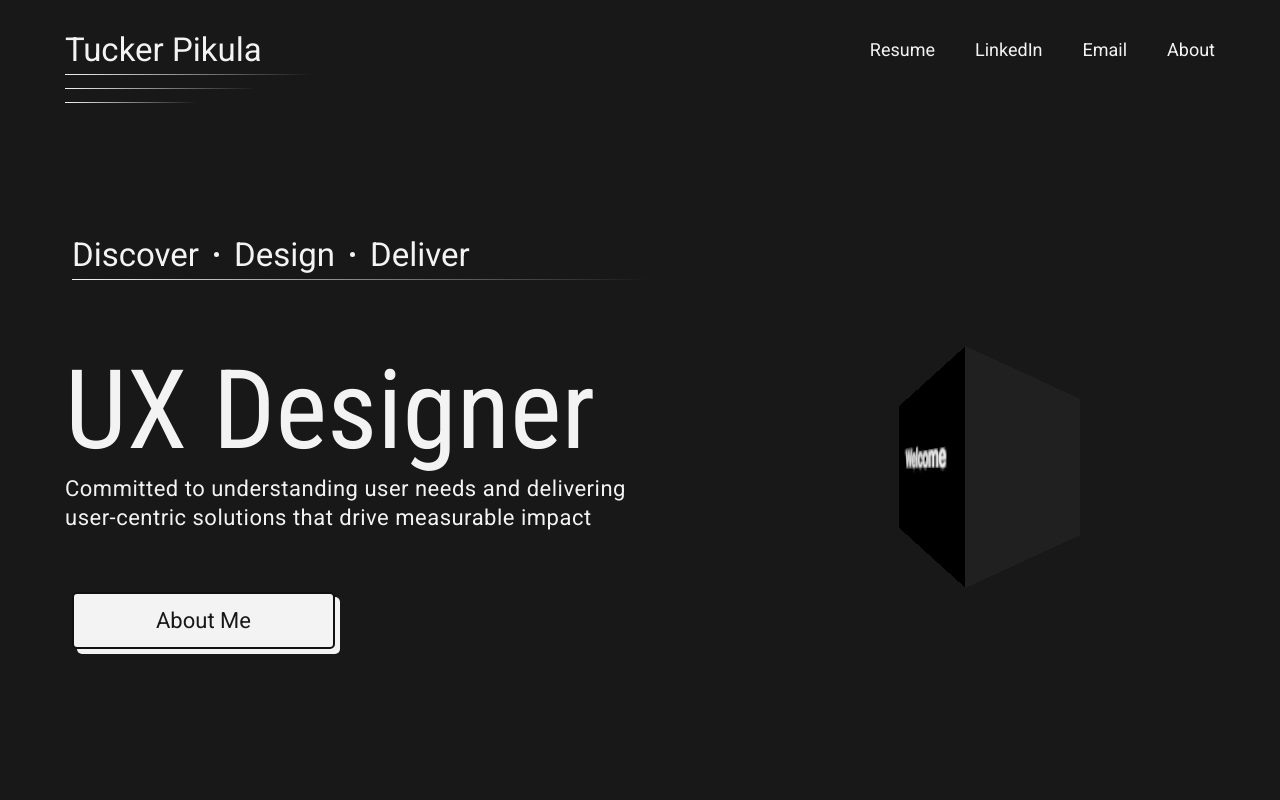
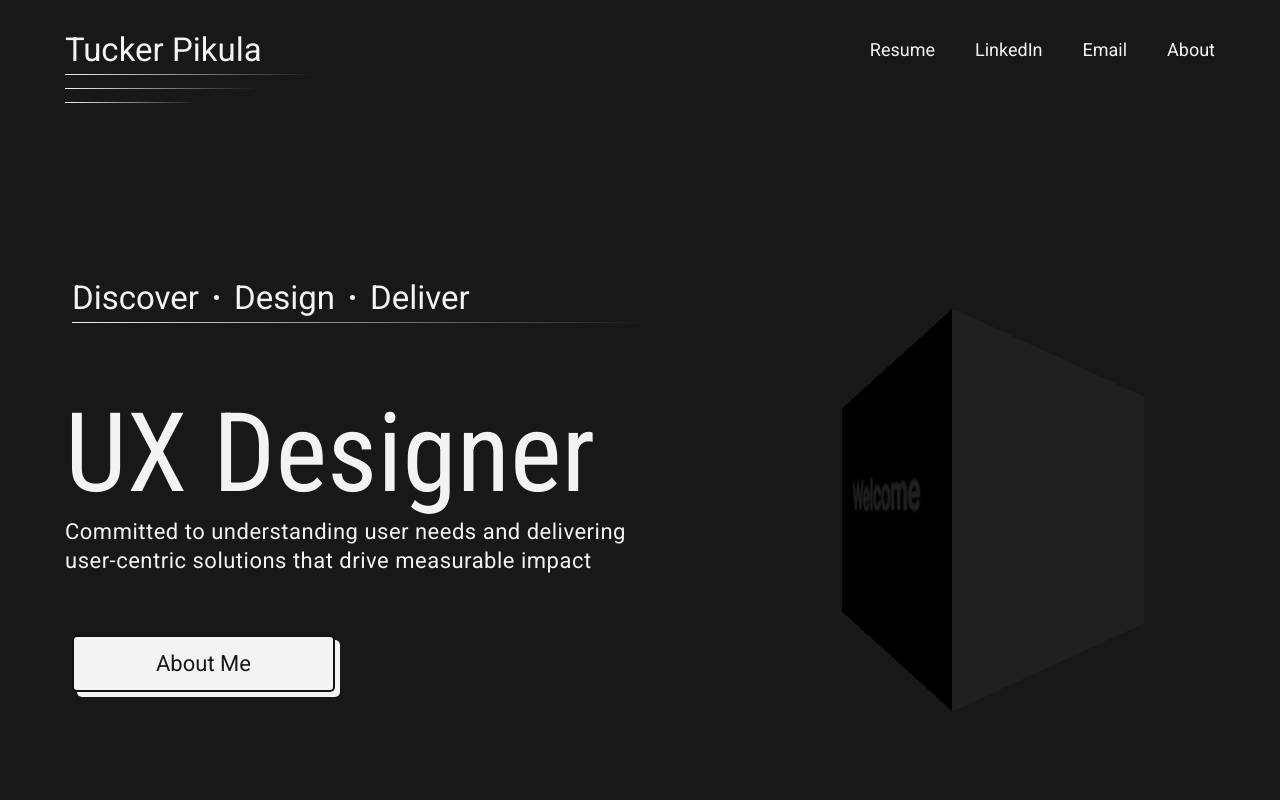
Before and after one commit to tuckerpikula/portfolio, a plain HTML site: page index.html in a window 1280 px wide. Shown: the top 800 px of the page. Drawn offline with nearby package versions, Linux system fonts and the light colour scheme.

Commit message:
3d cube media query sizing

```diff
--- a/about.html
+++ b/about.html
@@ -114,7 +114,7 @@
 
     </div>
 
-     <script type="module" src="app.js"></script>
+     <script type="module" src="about.js"></script>
 </body>
 
 </html>
--- a/app.js
+++ b/app.js
@@ -40,8 +40,8 @@ window.addEventListener('load', () => {
         new THREE.MeshBasicMaterial({ color: 0x202020 }), // Left side
         new THREE.MeshBasicMaterial({ color: 0x202020 }), // Top side
         new THREE.MeshBasicMaterial({ color: 0x202020 }), // Bottom side
-        new THREE.MeshBasicMaterial({ color: 0xF3F3F3 }), // Front side
-        new THREE.MeshBasicMaterial({ color: 0xF3F3F3 }) // Back side
+        new THREE.MeshBasicMaterial({ color: 0x202020 }), // Front side
+        new THREE.MeshBasicMaterial({ color: 0x202020 }) // Back side
     ];
     const cube = new THREE.Mesh(geometry, materialArray);
     scene.add(cube);
@@ -51,17 +51,10 @@ window.addEventListener('load', () => {
     materialArray[4].needsUpdate = true;
 
 
-    // const canvasTextureRight = new THREE.CanvasTexture(createTextCanvas("To"));
-    // materialArray[0].map = canvasTextureRight;
-    // materialArray[0].needsUpdate = true;
-
     const canvasTextureBack = new THREE.CanvasTexture(createTextCanvas("Welcome"));
     materialArray[5].map = canvasTextureBack;
     materialArray[5].needsUpdate = true;
 
-    // const canvasTextureLeft = new THREE.CanvasTexture(createTextCanvas("Portfolio"));
-    // materialArray[1].map = canvasTextureLeft;
-    // materialArray[1].needsUpdate = true;
 
     function createTextCanvas(text) {
         const canvas = document.createElement('canvas');
--- a/style.css
+++ b/style.css
@@ -430,9 +430,9 @@ section.finalConnect {
     }
 
     #canvas {
-        margin-top: 5em;
-        height: 270px;
-        width: 270px;
+
+        height: 330px;
+        width: 330px;
     }
 
     .leftCol h1 {
@@ -559,9 +559,8 @@ section.finalConnect {
     }
 
     #canvas {
-        margin-top: 5em;
-        height: 270px;
-        width: 270px;
+        height: 450px;
+        width: 450px;
     }
 
     .subTitle {
```
Also changed, not shown: about.js (added, +14 -0 lines).
